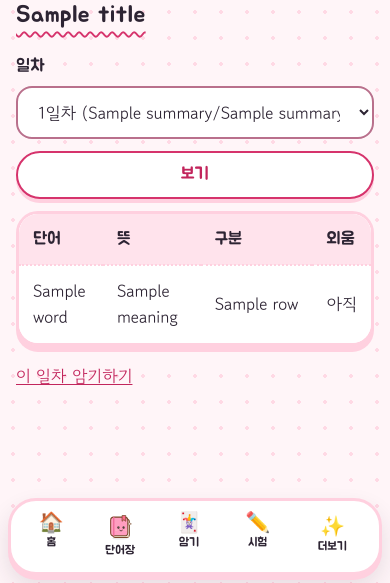
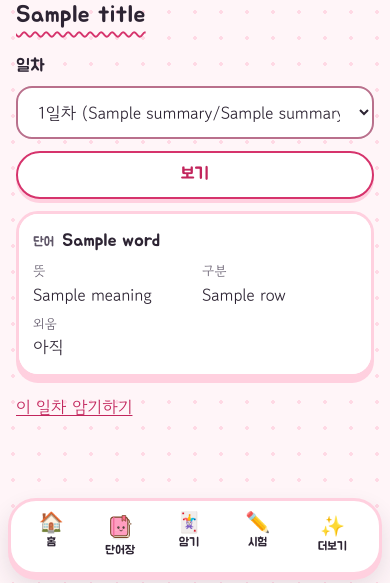
Before and after one commit to waterdog-hub/smart-voca, a FastAPI app: template src/web/templates/plans.html in a window 390 px wide. Shown: the part 261-844 px from the top of the page. Run offline with FastAPI, Linux system fonts and the light colour scheme; the template is opened without the code that fills it: most values are stand-ins (such as "Sample title", 1, 10 or a date in 2020); parts of the project's set-up code (start-up, migrations or seed data) failed here and were passed over.

Commit message:
fix: 휴대폰에서 시험 기록·일차 진도·시험 결과 표를 카드로 보이게 수정 (#21)
칸이 좁아 글자가 세로로 쪼개지던 문제를 칸 이름표(data-label)가 붙은 카드로 해결.
시연 리허설 중 발견. 점검 도구의 가입 직후 타이밍 결함도 수정하고 테스트 3개를 새 마크업에 맞춤.

Co-Authored-By: Claude Sonnet 5.5 <noreply@anthropic.com>

```diff
--- a/ai-agent/scripts/browser_check_lib.py
+++ b/ai-agent/scripts/browser_check_lib.py
@@ -209,6 +209,8 @@ class Session:
         )
         browser.submit("signup-form")
         browser.wait("location.pathname==='/signup/sent'")
+        # 주소만 바뀐 상태에서 곧바로 화면을 검사하면 다음 화면이 아직 없을 수 있어 로딩이 끝나길 기다린다
+        browser.ready()
 
     def log_in(self, email: str) -> bool:
         browser = self.browser
--- a/src/web/static/app.css
+++ b/src/web/static/app.css
@@ -599,6 +599,14 @@ th[aria-sort="descending"] .sort-button::after { content: " \25BC"; }
   .panel { padding: 26px 20px; }
   .card-word { font-size: 2.25rem; }
 
+  /* 일차 보기·시험 기록·시험 결과의 표는 칸 이름표가 붙은 카드로 바꾼다. 머리글 줄은 화면 낭독기용으로만 남긴다 */
+  .plan-table thead { position: absolute; width: 1px; height: 1px; overflow: hidden; clip-path: inset(50%); }
+  .plan-table tbody tr { display: grid; grid-template-columns: repeat(2, minmax(0, 1fr)); gap: 6px 14px; padding: 14px; border-bottom: 2px dotted var(--accent-softer); }
+  .plan-table tbody tr:last-child { border-bottom: 0; }
+  .plan-table td { display: block; padding: 0; border: 0; white-space: normal !important; }
+  .plan-table td:first-child { grid-column: 1 / -1; font-family: var(--font-display); font-size: 1.125rem; }
+  .plan-table td::before { content: attr(data-label); display: block; color: var(--muted); font-size: 0.8125rem; }
+  .plan-table td:first-child::before { display: inline; margin-right: 8px; }
   .word-table thead tr { display: flex; align-items: center; gap: 12px; padding: 10px 14px; border-bottom: 2px dotted var(--accent-softer); }
   .word-table thead th { padding: 0; border: 0; background: none; }
   .word-table tbody tr { display: grid; grid-template-columns: minmax(0, 1fr); gap: 2px; padding: 12px 14px; border-bottom: 2px dotted var(--accent-softer); }
--- a/src/web/templates/plans.html
+++ b/src/web/templates/plans.html
@@ -24,7 +24,7 @@
     <thead><tr><th scope="col">단어</th><th scope="col">뜻</th><th scope="col">구분</th><th scope="col">외움</th></tr></thead>
     <tbody>
       {% for row in rows %}
-      <tr><td>{{ row.word }}</td><td>{{ row.meaning }}</td><td>{{ row.type_label }}</td><td>{{ '외움' if row.done else '아직' }}</td></tr>
+      <tr><td data-label="단어">{{ row.word }}</td><td data-label="뜻">{{ row.meaning }}</td><td data-label="구분">{{ row.type_label }}</td><td data-label="외움">{{ '외움' if row.done else '아직' }}</td></tr>
       {% endfor %}
     </tbody>
   </table>
--- a/src/web/templates/test_history.html
+++ b/src/web/templates/test_history.html
@@ -13,7 +13,7 @@
     <thead><tr><th scope="col">날짜</th><th scope="col">형식</th><th scope="col">방향</th><th scope="col">점수</th><th scope="col">정답률</th></tr></thead>
     <tbody>
       {% for row in rows %}
-      <tr><td>{{ row.taken_at }}</td><td>{{ row.format_label }}</td><td>{{ row.direction_label }}</td><td>{{ row.score }}/{{ row.total }}</td><td>{{ row.percent }}%</td></tr>
+      <tr><td data-label="날짜">{{ row.taken_at }}</td><td data-label="형식">{{ row.format_label }}</td><td data-label="방향">{{ row.direction_label }}</td><td data-label="점수">{{ row.score }}/{{ row.total }}</td><td data-label="정답률">{{ row.percent }}%</td></tr>
       {% endfor %}
     </tbody>
   </table>
```
Also changed, not shown: src/web/static/test_take.js (+9 -7 lines), tests/web_tests/test_plan_pages.py (+2 -1 lines), tests/web_tests/test_test_pages.py (+7 -3 lines).
